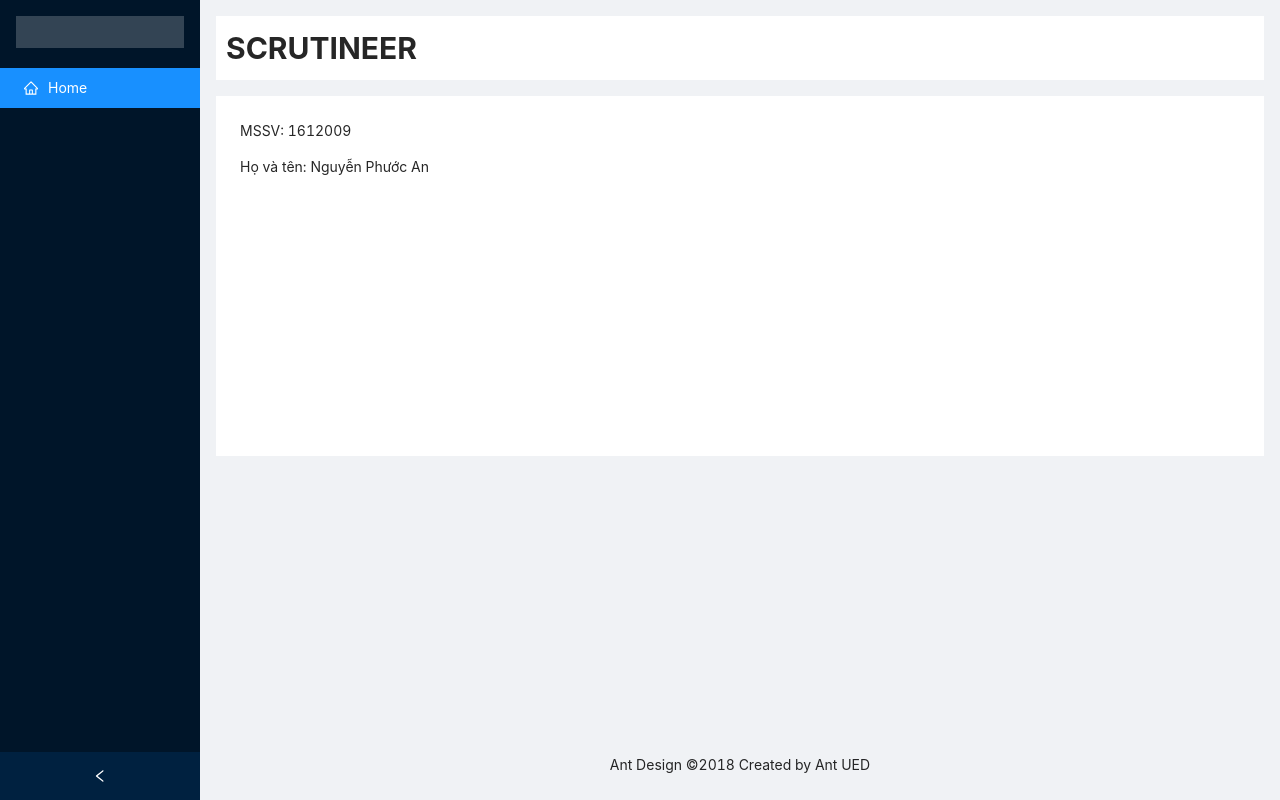
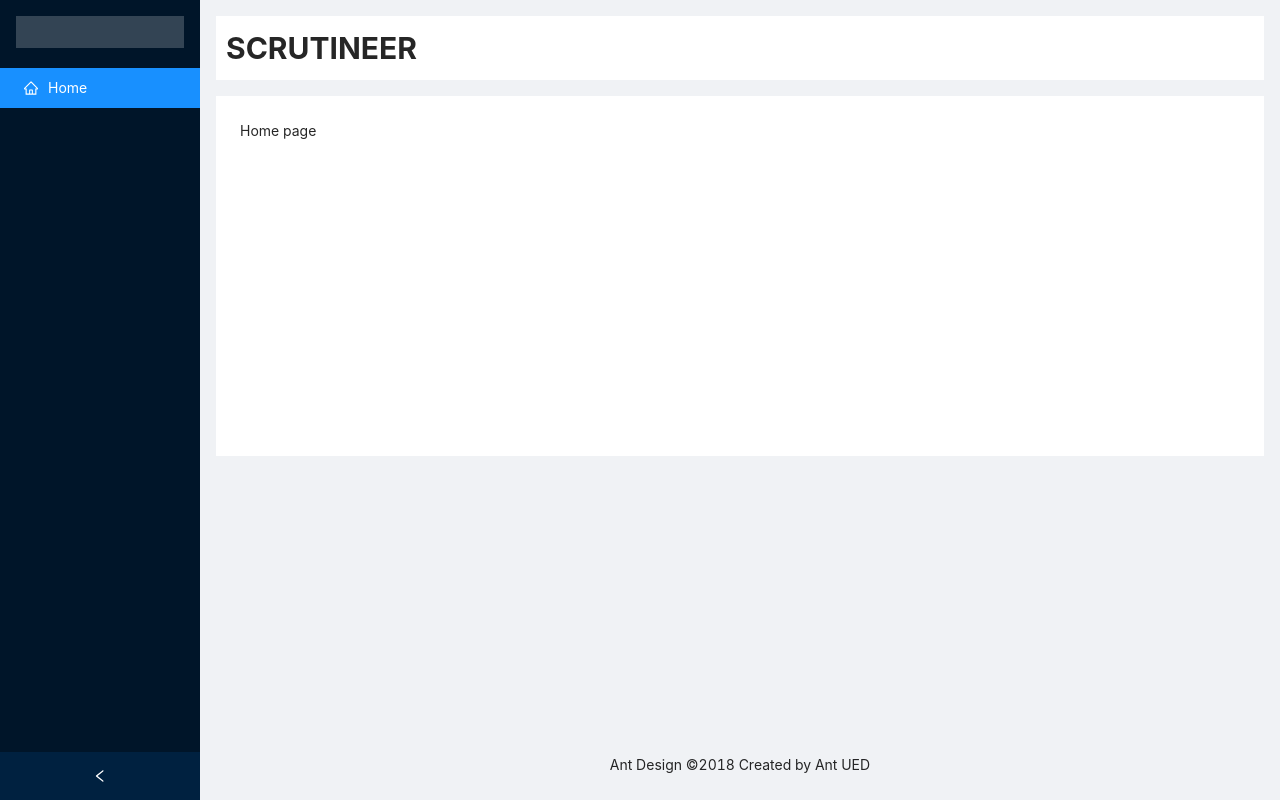
Before and after one commit to phuocantd/bc-scrutineer-ui, a React (Create React App) app: page / in a window 1280 px wide. Built offline with nearby package versions, Linux system fonts and the light colour scheme.

Commit message:
update home

```diff
--- a/src/pages/home/index.js
+++ b/src/pages/home/index.js
@@ -3,8 +3,7 @@ import React from "react";
 export default function Home() {
   return (
     <div>
-      <p>MSSV: 1612009</p>
-      <p>Họ và tên: Nguyễn Phước An</p>
+      <p>Home page</p>
     </div>
   );
 }
```
